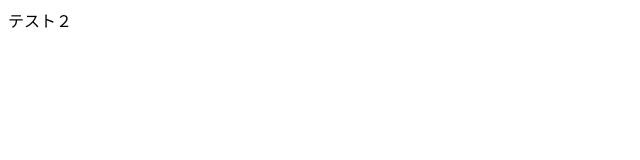
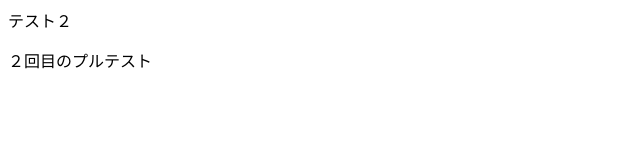
Before and after one commit to sugiharayukina/git-command, a plain HTML site: page index.html in a window 1280 px wide. Shown: the whole page, without its empty margins (0-640 px from the left). Drawn offline with Linux system fonts and the light colour scheme.

Commit message:
Update index.html

```diff
--- a/index.html
+++ b/index.html
@@ -1 +1,2 @@
 <p>テスト２</p>
+<p>２回目のプルテスト</p>
```
